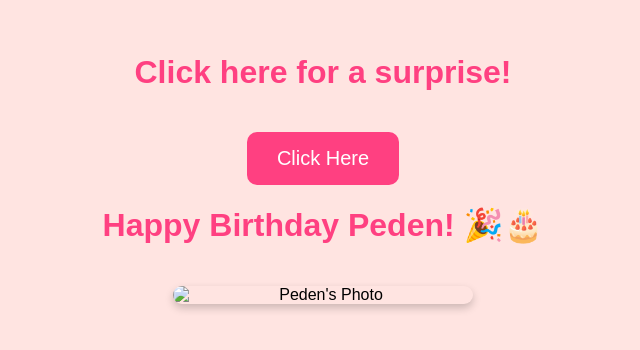
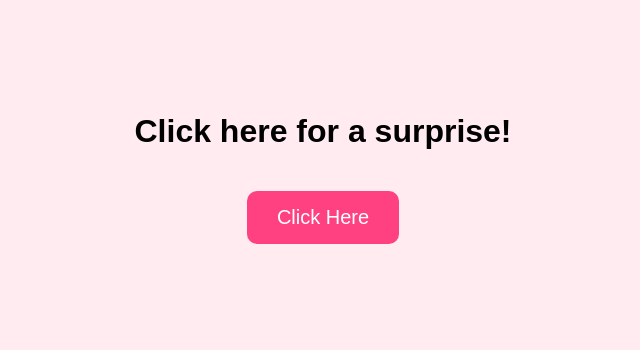
Before and after one commit to Abhishake-Chhetri/happybirthdaypeden, a plain HTML site: page index.html in a window 1280 px wide. Shown: the part 240-590 px from the top of the page, without its empty margins (317-957 px from the left). Drawn offline with Linux system fonts and the light colour scheme.

Commit message:
tarara.html

```diff
--- a/index.html
+++ b/index.html
@@ -25,34 +25,9 @@
             cursor: pointer;
             margin-top: 20px;
         }
-    </style>
-</head>
-<body>
-    <h1>Click here for a surprise!</h1>
-    <button class="button" onclick="location.href='birthday.html'">Click Here</button>
-</body>
-</html>
-
-<!-- Birthday Page -->
-<!DOCTYPE html>
-<html lang="en">
-<head>
-    <meta charset="UTF-8">
-    <meta name="viewport" content="width=device-width, initial-scale=1.0">
-    <title>Happy Birthday Peden!</title>
-    <style>
-        body {
-            text-align: center;
-            font-family: Arial, sans-serif;
-            background-color: #ffe4e1;
-            display: flex;
-            flex-direction: column;
-            justify-content: center;
-            align-items: center;
-            height: 100vh;
-        }
-        h1 {
-            color: #ff4081;
+        #birthdayMessage {
+            display: none;
+            margin-top: 20px;
         }
         img {
             width: 300px;
@@ -61,9 +36,19 @@
             box-shadow: 0 4px 8px rgba(0, 0, 0, 0.2);
         }
     </style>
+    <script>
+        function showSurprise() {
+            document.getElementById('birthdayMessage').style.display = 'block';
+            document.getElementById('surpriseButton').style.display = 'none';
+        }
+    </script>
 </head>
 <body>
-    <h1>Happy Birthday Peden! 🎉🎂</h1>
-    <img src="image.png" alt="Peden's Photo">
+    <h1>Click here for a surprise!</h1>
+    <button id="surpriseButton" class="button" onclick="showSurprise()">Click Here</button>
+    <div id="birthdayMessage">
+        <h1>Happy Birthday Peden! 🎉🎂</h1>
+        <img src="image.png" alt="Peden's Photo">
+    </div>
 </body>
 </html>
```
